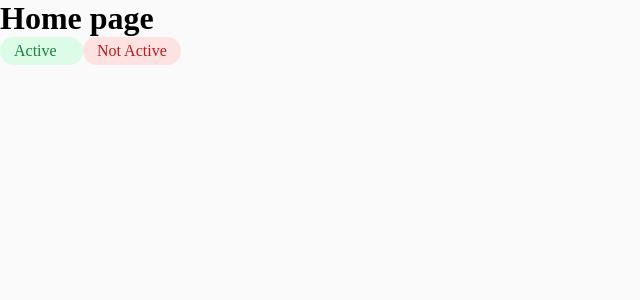
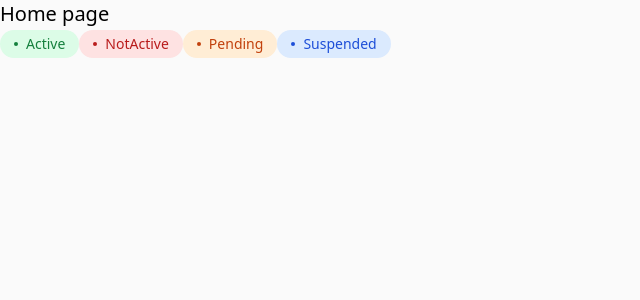
Before and after one commit to juliaparamonova/CRM-New, a Next.js app: page / in a window 1280 px wide. Shown: the top 300 px of the page, without its empty margins (0-640 px from the left). Built offline with nearby package versions, Linux system fonts and the light colour scheme.

Commit message:
upd tailwindcss

```diff
--- a/package.json
+++ b/package.json
@@ -19,8 +19,11 @@
     "@types/node": "^20",
     "@types/react": "^19",
     "@types/react-dom": "^19",
+    "autoprefixer": "^10.4.20",
     "eslint": "^9",
     "eslint-config-next": "15.1.1",
+    "postcss": "^8.4.49",
+    "tailwindcss": "^3.4.17",
     "typescript": "^5"
   }
 }
--- /dev/null
+++ b/postcss.config.js
@@ -0,0 +1,6 @@
+module.exports = {
+  plugins: {
+    tailwindcss: {},
+    autoprefixer: {},
+  },
+}
--- a/src/app/components/active-label.module.css
+++ /dev/null
@@ -1,12 +0,0 @@
-.label {
-    display: inline-flex;
-    align-items: center;
-    border-radius: 28px;
-    padding: 4px 14px;
-    width: 83px;
-    height: 28px;
-    background: #dcfce7;
-    gap: 8px;
-    color: #15803d;
-
-}
--- a/src/app/components/active-label.tsx
+++ /dev/null
@@ -1,10 +0,0 @@
-import React from 'react';
-import styles from './active-label.module.css';
-
-export interface ActiveLabelProps {
-  children: React.ReactNode;
-}
-
-export default function ActiveLabel({ children }: ActiveLabelProps) {
-  return <span className={styles.label}>{children}</span>;
-}
--- a/src/app/components/not-active-label.module.css
+++ /dev/null
@@ -1,14 +0,0 @@
-.label {
-    display: inline-flex;
-    align-items: center;
-    border-radius: 28px;
-    padding: 4px 14px;
-
-    height: 28px;
-    background: #fee2e2;
-    gap: 8px;
-    color: #B91C1C;
-
-}
-
-/* Tailwind CSS */
--- a/src/app/components/not-active-label.tsx
+++ /dev/null
@@ -1,10 +0,0 @@
-import React from 'react';
-import styles from './not-active-label.module.css';
-
-export interface NotActiveLabelProps {
-  children: React.ReactNode;
-}
-
-export default function NotActiveLabel({ children }: NotActiveLabelProps) {
-  return <span className={styles.label}>{children}</span>;
-}
--- /dev/null
+++ b/src/app/components/status-label.tsx
@@ -0,0 +1,30 @@
+import React from 'react';
+
+export enum Status {
+  Active = 'active',
+  NotActive = 'notActive',
+  Pending = 'pending',
+  Suspended = 'suspended',
+}
+
+export interface StatusLabelProps {
+  children: React.ReactNode;
+  status: Status;
+}
+
+export default function StatusLabel({ children, status }: StatusLabelProps) {
+  return (
+    <div
+      className={`inline-flex items-center py-1 px-3.5 rounded-3xl text-sm font-medium ${
+        (status === Status.Active && 'text-green-700 bg-green-100') ||
+        (status === Status.NotActive && 'text-red-700 bg-red-100') ||
+        (status === Status.Pending && 'text-orange-700 bg-orange-100') ||
+        (status === Status.Suspended && 'text-blue-700 bg-blue-100') ||
+        ''
+      }`}
+    >
+      <div className="w-1 h-1 mr-2 rounded-full bg-current" />
+      {children}
+    </div>
+  );
+}
--- a/src/app/globals.css
+++ b/src/app/globals.css
@@ -1,3 +1,8 @@
+@tailwind base;
+@tailwind components;
+@tailwind utilities;
+
+
 * {
   box-sizing: border-box;
   padding: 0;
--- a/src/app/page.tsx
+++ b/src/app/page.tsx
@@ -1,12 +1,13 @@
-import ActiveLabel from '@/app/components/active-label';
-import NotActiveLabel from '@/app/components/not-active-label';
+import StatusLabel, { Status } from '@/app/components/status-label';
 
 export default function Home() {
   return (
     <main>
-      <h1>Home page</h1>
-      <ActiveLabel>Active</ActiveLabel>
-      <NotActiveLabel>Not Active</NotActiveLabel>
+      <h1 className="text-xl">Home page</h1>
+      <StatusLabel status={Status.Active}>Active</StatusLabel>
+      <StatusLabel status={Status.NotActive}>NotActive</StatusLabel>
+      <StatusLabel status={Status.Pending}>Pending</StatusLabel>
+      <StatusLabel status={Status.Suspended}>Suspended</StatusLabel>
     </main>
   );
 }
--- /dev/null
+++ b/tailwind.config.js
@@ -0,0 +1,15 @@
+/** @type {import('tailwindcss').Config} */
+module.exports = {
+  content: [
+    './app/**/*.{js,ts,jsx,tsx,mdx}', // Note the addition of the `app` directory.
+    './pages/**/*.{js,ts,jsx,tsx,mdx}',
+    './components/**/*.{js,ts,jsx,tsx,mdx}',
+
+    // Or if using `src` directory:
+    './src/**/*.{js,ts,jsx,tsx,mdx}',
+  ],
+  theme: {
+    extend: {},
+  },
+  plugins: [],
+};
```
Also changed, not shown: 1 other file (tests, documents, lock files or other folders).
